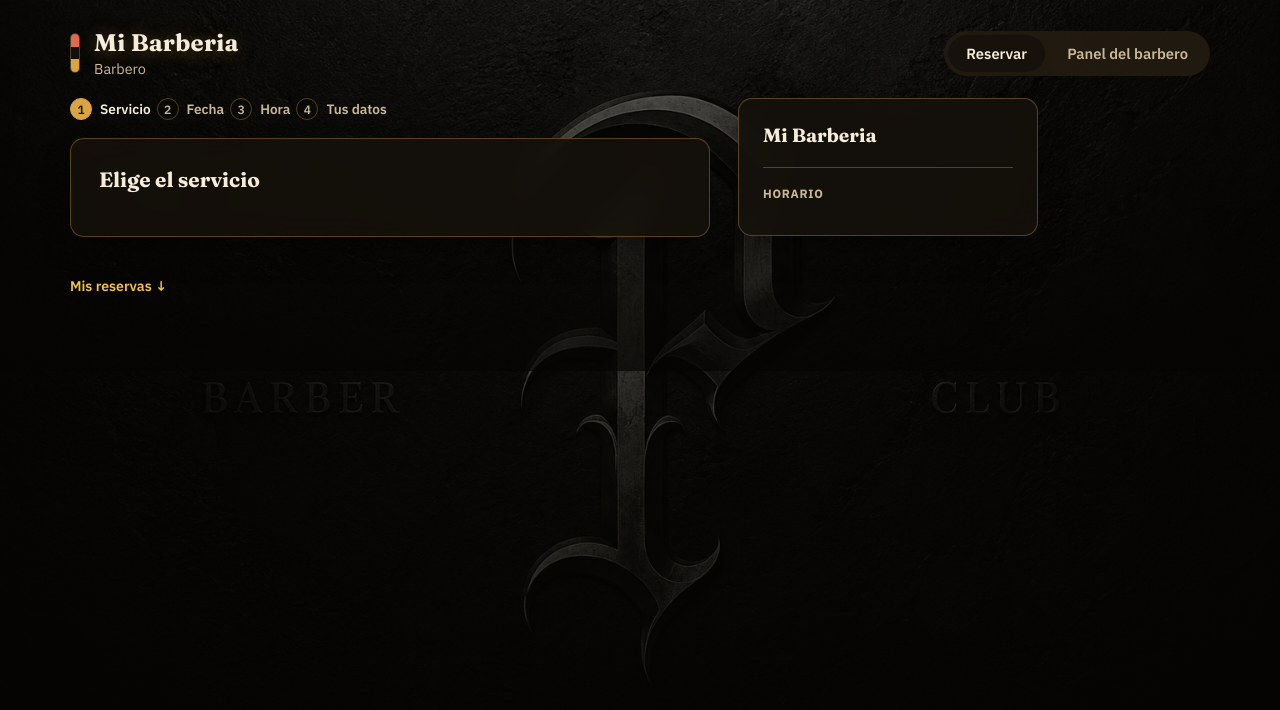
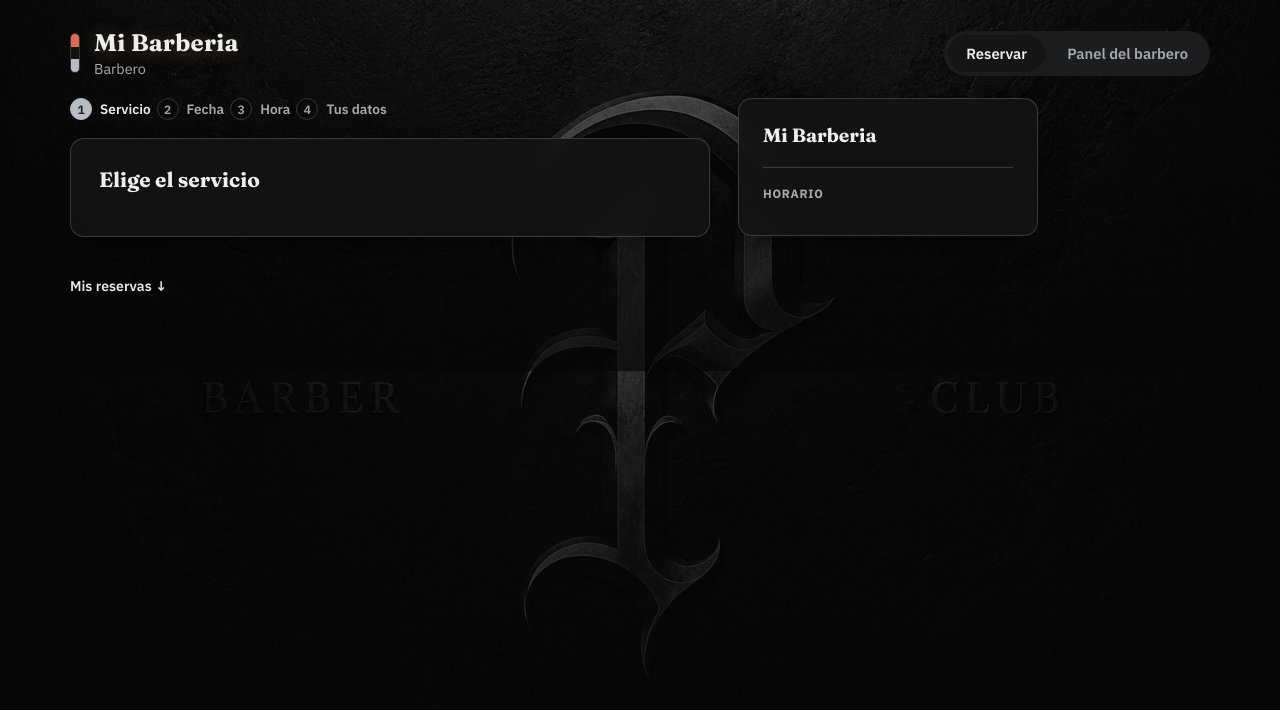
Before and after one commit to santiagovivasz512-cell/barberia-app, a website: page public/index.html in a window 1280 px wide. Drawn offline with Linux system fonts and the light colour scheme; no server answers.

Commit message:
Actualiza la paleta de colores a plateado/metalico segun el nuevo logo
- Cambia los tokens de color (acento, fondo, texto) de dorado a un
  esquema negro/plateado que combina con el logo metalico de la nueva
  imagen de fondo.
- Corrige que el formulario de Configuracion no podia guardar los
  colores, el logo ni la politica de cancelacion (se leian pero no se
  guardaban); ahora el endpoint PUT /api/admin/settings los acepta.

Co-Authored-By: Claude Sonnet 5 <noreply@anthropic.com>

```diff
--- a/public/css/styles.css
+++ b/public/css/styles.css
@@ -2,15 +2,15 @@
    Tokens
 --------------------------------------------------------------------- */
 :root {
-  --bg: #0b0906;
-  --surface: rgba(22, 17, 11, 0.86);
-  --surface-2: rgba(40, 31, 18, 0.78);
-  --ink: #f5ecd9;
-  --muted: #c9b795;
-  --line: rgba(217, 164, 65, 0.35);
-  --accent: #d9a441;
-  --accent-strong: #f2c14e;
-  --accent-ink: #1a1408;
+  --bg: #0a0a0b;
+  --surface: rgba(20, 20, 22, 0.86);
+  --surface-2: rgba(34, 35, 38, 0.78);
+  --ink: #eceef0;
+  --muted: #a4a9b1;
+  --line: rgba(200, 205, 213, 0.22);
+  --accent: #b6bcc6;
+  --accent-strong: #e7e9ec;
+  --accent-ink: #17181a;
   --status-pending: #e0b34d;
   --status-pending-bg: rgba(224, 179, 77, 0.18);
   --status-confirmed: #6fa8d8;
@@ -34,7 +34,7 @@ html, body {
   margin: 0;
   min-height: 100%;
   background:
-    linear-gradient(180deg, rgba(5, 4, 2, 0.6), rgba(5, 4, 2, 0.92)),
+    linear-gradient(180deg, rgba(6, 6, 7, 0.6), rgba(6, 6, 7, 0.92)),
     var(--bg) url("/img/hero-bg.webp") center / cover no-repeat fixed;
   color: var(--ink);
   font-family: var(--font-body);
```
Also changed, not shown: src/routes/admin.js (+9 -0 lines).
